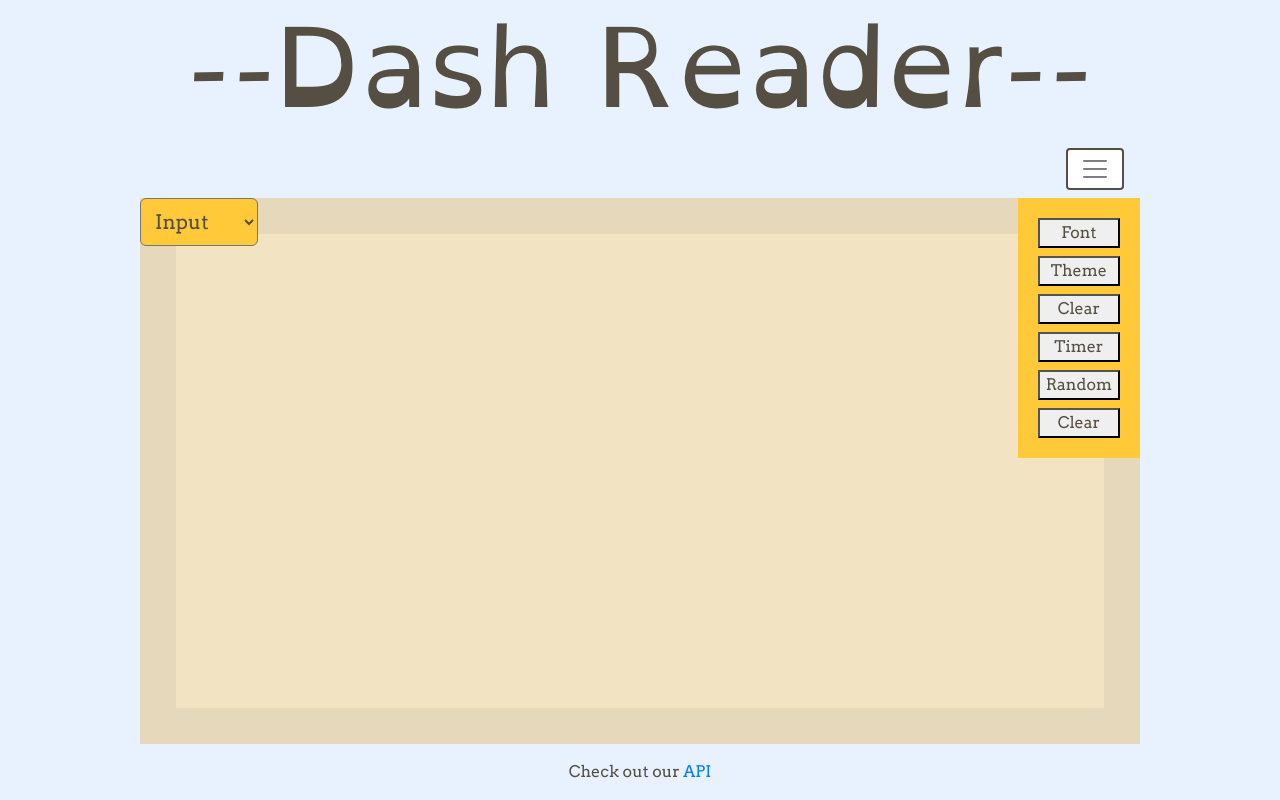
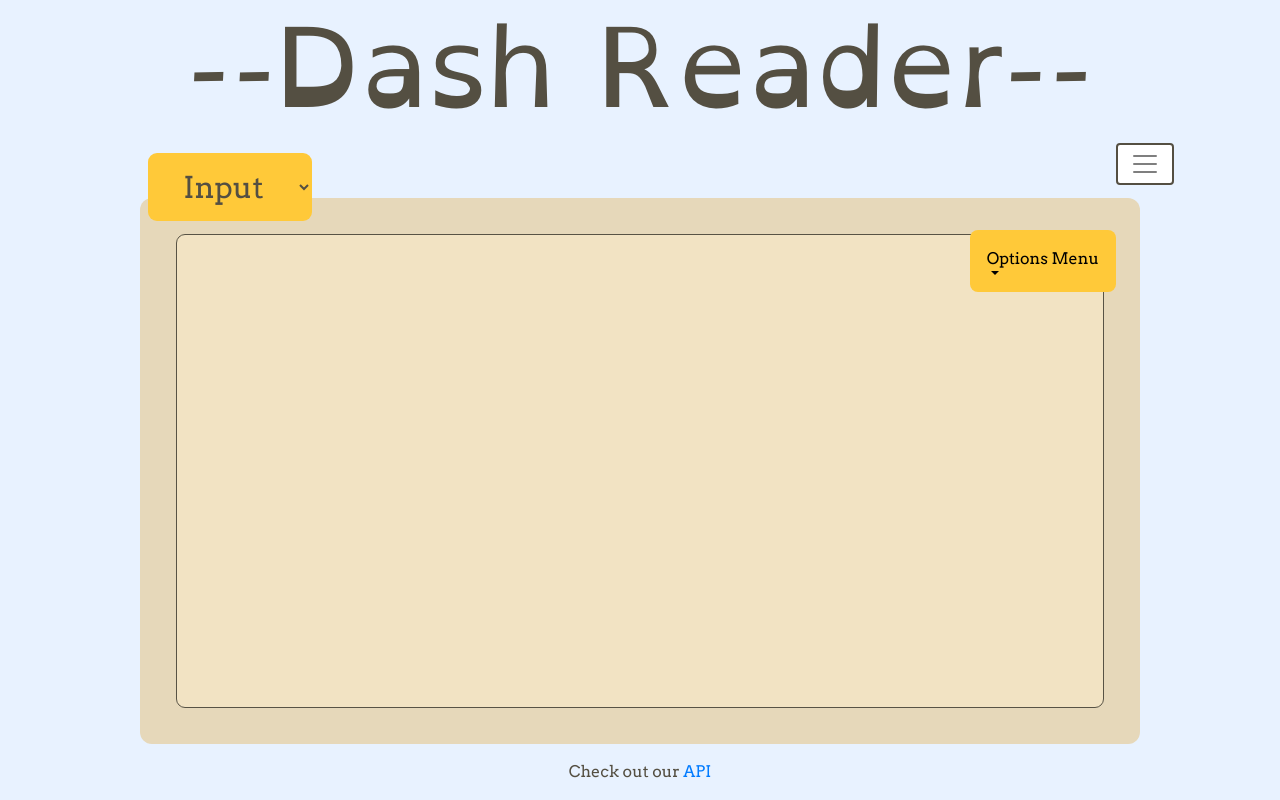
Before and after one commit to taslater/Dash-Reader-Frontend, a React (Create React App) app: page / in a window 1280 px wide. Built offline with nearby package versions, Linux system fonts and the light colour scheme.

Commit message:
sticky menu is dropdown

```diff
--- a/src/App.css
+++ b/src/App.css
@@ -1,5 +1,5 @@
 :root {
-  --app-lr-pad: 3em;
+  --app-lr-pad: 4em;
   --app-max-width: 1000px;
   --app-width: min(
     var(--app-max-width),
--- a/src/components/UI.css
+++ b/src/components/UI.css
@@ -1,17 +1,18 @@
 .optionButtons{
   position: absolute;
-  right: 0;
-  top: 0;
+  right: 1.5em;
+  top: 2em;
   display: flex;
   flex-direction: column;
   padding: 1em;
   background-color: var(--acc-primary-color);
+  border-radius: 0.5em;
 }
 
 .optionButton {
   margin: 0.25em;
   font-family: arvo;
-  color: var(--font-color)
+  color: var(--font-color);
 }
 
 .uisection {
--- a/src/components/UI.js
+++ b/src/components/UI.js
@@ -5,13 +5,21 @@ function UI(props) {
   for (const i in props.buttonNames) {
     const buttonName = props.buttonNames[i]
     optionButtons.push(
-      <button key={i} className="optionButton">{buttonName}</button>
+      <button key={i} className="dropdown-item">{buttonName}</button>
     )
   }
   return (
     <section className='uisection'>
       {props.children}
-      <section className='optionButtons'>{optionButtons}</section>
+      {/* <section className='optionButtons'>{optionButtons}</section> */}
+      <div class="dropdown">
+        <button class="btn dropdown-toggle optionButtons" type="button" id="dropdownMenuButton" data-toggle="dropdown" aria-haspopup="true" aria-expanded="false">
+          Options Menu
+        </button>
+        <div class="dropdown-menu" aria-labelledby="dropdownMenuButton">
+          {optionButtons}
+        </div>
+      </div>
     </section>
   )
 }
--- a/src/components/UIContainer.css
+++ b/src/components/UIContainer.css
@@ -9,6 +9,7 @@
   max-height: 1000px;
   flex-grow: 1;
   margin-bottom: 1em;
+  border-radius: 0.75em;
 }
 
 .reader-ui-select-container {
@@ -18,12 +19,16 @@
 .reader-select {
   color: var(--font-color);
   font-family: arvo;
-  font-size: 1.25em;
+  font-size: min(30px, max(16px, calc(0.055 * var(--app-width))));
   position: absolute;
+  top: -1.5em;
+  left: 0.25em;
+  text-align: center;
   background: var(--acc-primary-color);
   padding: 0.5em;
   border-radius: 0.3em;
   z-index: 1;
+  border: none;
 }
 
 .textarea {
@@ -40,4 +45,6 @@
   resize: none;
   word-break: break-all;
   word-wrap: break-word;
+  border-radius: 0.5em;
+  border: 1px solid var(--font-color);
 }
--- a/src/index.css
+++ b/src/index.css
@@ -35,6 +35,7 @@ body {
   border-width: 2px;
   border-style: solid;
   border-color: var(--font-color) !important;
+  transform: translate(2.5em, -0.25em);
 }
 
 .hamburger-expand-div {
```
